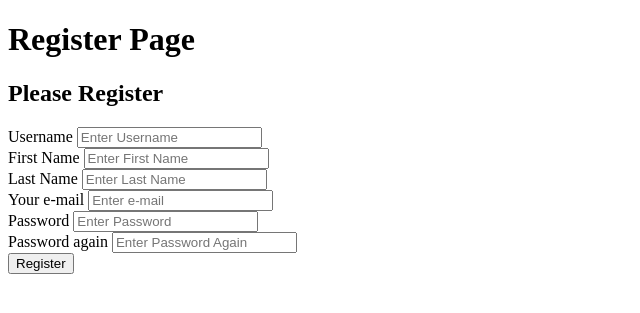
After one commit to ValRCS/RCS_Web_Development_02_2019, a PHP site: page /htdocs/register.php in a window 1280 px wide. The commit adds this page. Shown: the top 313 px of the page, without its empty margins (0-640 px from the left). Run offline with PHP 8.4, Linux system fonts and the light colour scheme.

Commit message:
Add files via upload

```diff
--- /dev/null
+++ b/htdocs/register.php
@@ -0,0 +1,68 @@
+<?php
+/**
+ * Created by PhpStorm.
+ * User: Admin
+ * Date: 3/18/2019
+ * Time: 11:21 AM
+ */
+session_start();
+?>
+    <!DOCTYPE html>
+    <html>
+<body>
+    <h1>Register Page</h1>
+<?php
+if ($_POST && isset($_POST['uname'], $_POST['pword'])) {
+    echo "Welcome " . $_POST['uname'] . "<br>";
+    echo "Your password is:" . $_POST['pword'] . "<br>";
+    $_SESSION["uname"] = $_POST['uname'];
+    //TODO refactor this into a separate class and use constants
+    $link = mysqli_connect("127.0.0.1", "root", "db1234", "todo_list");
+    // Check connection
+    if ($link->connect_error) {
+        echo "Connection failed: " . $conn->connect_error;
+    }
+
+    $myhash = password_hash($_POST['pword'], PASSWORD_DEFAULT);
+    echo "Hashed pw" . $myhash . "<br>";
+    //FIXME create prepared statement!!!
+
+    $stmt = $link->prepare("INSERT INTO users (nickname, name, email, hash) VALUES (?, ?, ?, ?)");
+    $stmt->bind_param("ssss", $_POST['uname'], $_POST['firstname'], $_POST['email'], $myhash);
+    $stmt->execute();
+    mysqli_close($link);
+} else {?>
+    <h2>Please Register</h2>
+    <form action="register.php" method="post">
+        <div>
+            <label for="uname">Username</label>
+            <input type="text" placeholder="Enter Username" name="uname" required>
+        </div>
+        <div>
+            <label for="firstname">First Name</label>
+            <input type="text" placeholder="Enter First Name" name="firstname" >
+        </div>
+        <div>
+            <label for="lastname">Last Name</label>
+            <input type="text" placeholder="Enter Last Name" name="lastname" >
+        </div>
+        <div>
+            <label for="email">Your e-mail</label>
+            <input type="email" placeholder="Enter e-mail" name="email" >
+        </div>
+        <div>
+            <label for="pword">Password</label>
+            <input type="password" placeholder="Enter Password" name="pword" required minlength="8">
+        </div>
+        <div>
+            <label for="pwordagain">Password again</label>
+            <input type="password" placeholder="Enter Password Again" name="pwordagain" required minlength="8">
+        </div>
+
+
+
+        <button type="submit">Register</button>
+    </form>
+    <?php
+}
+?>
```
Also changed, not shown: htdocs/login.php (+6 -2 lines).
